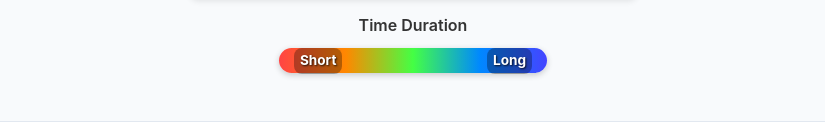
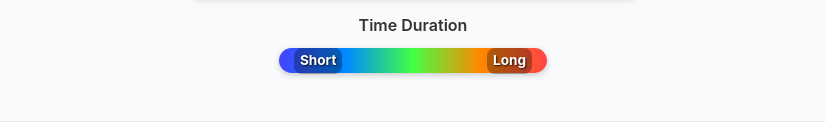
Before and after one commit to NYCU-MAPL/TED-4DGS_page, a plain HTML site: page index.html in a window 1280 px wide. Shown: the part 5889-6027 px from the top of the page, without its empty margins (227-1052 px from the left). Drawn offline with nearby package versions, Linux system fonts and the light colour scheme; a script that the page names is missing; some icons are missing; a web font is replaced by a local one.

Commit message:
add simple project page

```diff
--- a/index.html
+++ b/index.html
@@ -360,14 +360,14 @@ Finally, we incorporate an INR-based hyperprior and a channel-wise autoregressiv
 
 .duration-bar-short {
   position: relative;
-  width: 60%; /* 比原來短 */
+  width: 60%;
   height: 25px;
   background: linear-gradient(to right,
-    #ff4444 0%,
-    #ff8800 25%,
+    #4444ff 0%,    /* 藍色 - Short */
+    #0088ff 25%,
     #44ff44 50%,
-    #0088ff 75%,
-    #4444ff 100%);
+    #ff8800 75%,
+    #ff4444 100%); /* 紅色 - Long */
   border-radius: 15px;
   display: flex;
   align-items: center;
```
